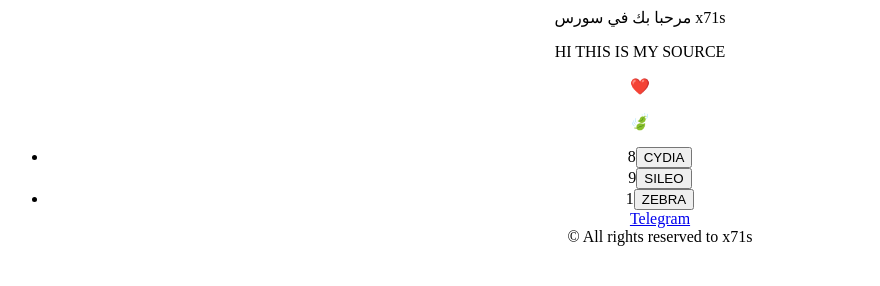
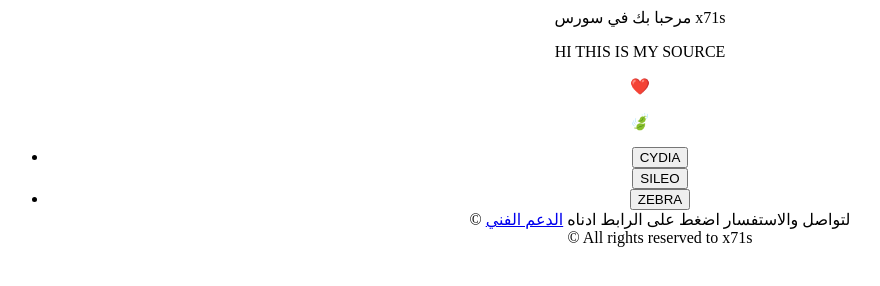
Before and after one commit to i49ll/repo, a plain HTML site: page index.html in a window 1280 px wide. Shown: the whole page, without its empty margins (0-880 px from the left). Drawn offline with Linux system fonts and the light colour scheme.

Commit message:
Update index.html

```diff
--- a/index.html
+++ b/index.html
@@ -33,16 +33,16 @@
 
 <div><ul class="btns">
 
-<li><div class="cydia">8<a href="cydia://url/https://cydia.saurik.com/api/share#?source=https://x71s.github.io/repo/"><button class="cydiabtn">CYDIA</button></a></div></li
+<li><div class="cydia"><a href="cydia://url/https://cydia.saurik.com/api/share#?source=https://x71s.github.io/repo/"><button class="cydiabtn">CYDIA</button></a></div></li
 
-<li><div class="sileo">9<a href="sileo://source/https://x71s.github.io/repo/"><button class="sileobtn">SILEO</button> </a></div></li>
+<li><div class="sileo"> <a href="sileo://source/https://x71s.github.io/repo/"><button class="sileobtn">SILEO</button> </a></div></li>
 
-<li><div class="zebra">1<a href="zbra://sources/add/https://x71s.github.io/repo//"><button class="zebrabtn">ZEBRA</button> </a></div></li>
+<li><div class="zebra"><a href="zbra://sources/add/https://x71s.github.io/repo//"><button class="zebrabtn">ZEBRA</button> </a></div></li>
 
-
+<footer> &copy; لتواصل والاستفسار اضغط على الرابط ادناه
 
 <block>
-<a href="https://t.me/i49ll">Telegram</a>
+<a href="https://t.me/i49ll">الدعم الفني</a>
 </block>
 
 
```
